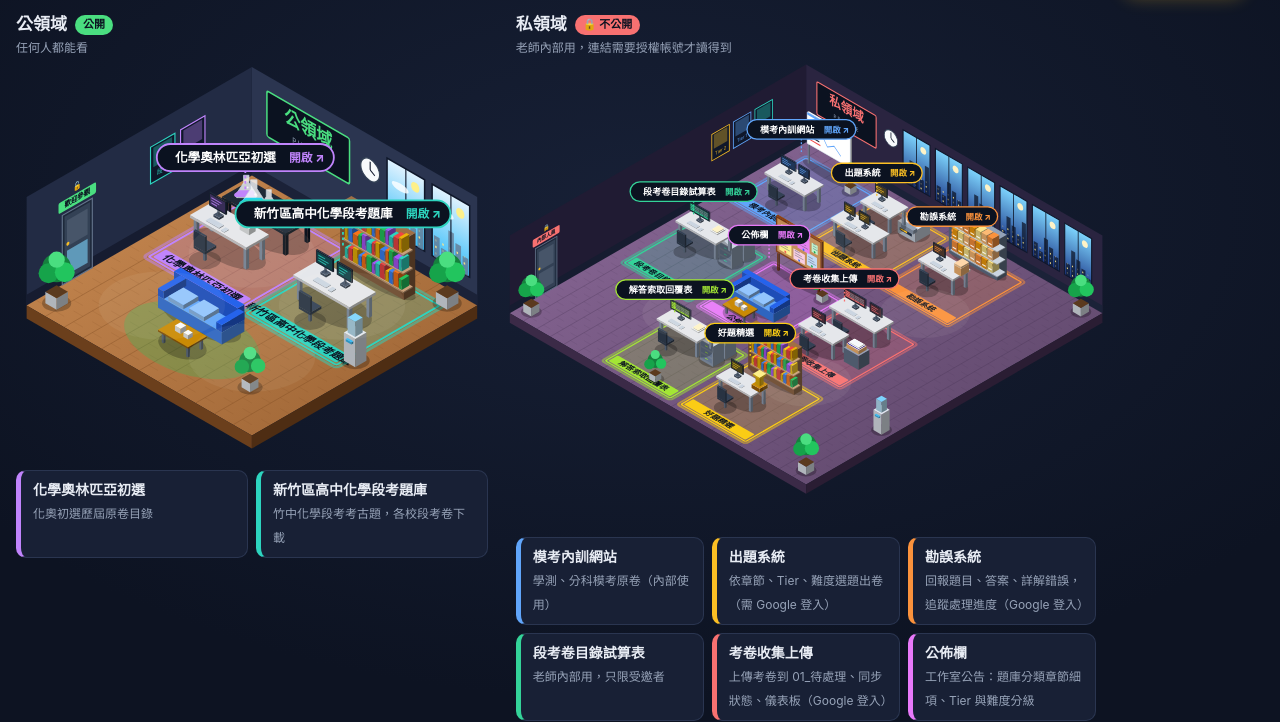
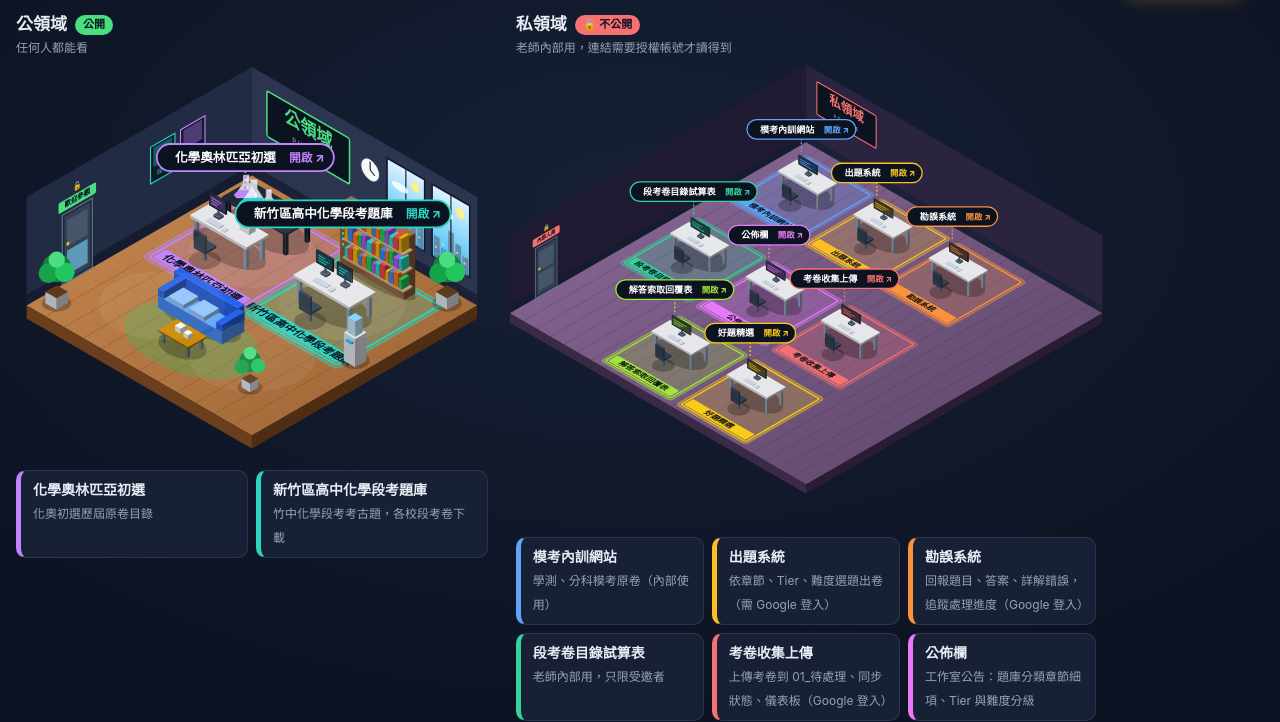
Before and after one commit to easontseng56/qbank, a plain HTML site: page hub/index.html in a window 1280 px wide. Shown: the part 86-808 px from the top of the page. Drawn offline with Linux system fonts and the light colour scheme.

Commit message:
入口頁私領域改簡潔造型：拿掉窗、時鐘、海報、盆栽與飲水機，每個工作區只放一張桌子
Co-Authored-By: Claude Opus 5.5 <noreply@anthropic.com>
Claude-Session: https://claude.ai/code/session_01XKt1oQuTp2LFrNgw7s1zBs

```diff
--- a/hub/index.html
+++ b/hub/index.html
@@ -254,7 +254,7 @@ function buildRoom(key){
   if(key==="pub"){el("stop",{offset:"0","stop-color":"#38bdf8"},sky);el("stop",{offset:"1","stop-color":"#e0f2fe"},sky)}
   else{el("stop",{offset:"0","stop-color":"#1e3a8a"},sky);el("stop",{offset:"1","stop-color":"#7dd3fc"},sky)}
   const wallB=key==="pub"?"#2b3550":"#2a2440", wallL=key==="pub"?"#222b44":"#201b33";
-  const room=el("g",{});
+  const room=el("g",{}), SIMPLE=key==="pri";   // 私領域用簡潔造型：不放窗、時鐘、海報、盆栽，工作區只放一張桌子
   el("polygon",{points:pts([P(0,0,0),P(N,0,0),P(N,0,WH),P(0,0,WH)]),fill:wallB},room);
   el("polygon",{points:pts([P(0,0,0),P(0,N,0),P(0,N,WH),P(0,0,WH)]),fill:wallL},room);
   el("polygon",{points:pts([P(0,0,0),P(N,0,0),P(N,0,.5),P(0,0,.5)]),fill:"#1b2238"},room);
@@ -264,7 +264,7 @@ function buildRoom(key){
   el("rect",{x:.8,y:2.2,width:4.4,height:2.1,rx:.1,fill:"#0b1220",stroke:cfg.accent,"stroke-width":.08},bw);
   const lg=el("text",{x:3,y:-3.35,"text-anchor":"middle","font-size":.85,"font-weight":800,fill:cfg.accent},bt);lg.textContent=cfg.sign;
   const lg2=el("text",{x:3,y:-2.6,"text-anchor":"middle","font-size":.34,"letter-spacing":.08,fill:"#94a3b8"},bt);lg2.textContent=cfg.sub;
-  el("circle",{cx:6.3,cy:3.4,r:.5,fill:"#f8fafc",stroke:"#334155","stroke-width":.06},bw);
+  if(!SIMPLE){el("circle",{cx:6.3,cy:3.4,r:.5,fill:"#f8fafc",stroke:"#334155","stroke-width":.06},bw);
   el("line",{x1:6.3,y1:3.4,x2:6.3,y2:3.78,stroke:"#0f172a","stroke-width":.06},bw);el("line",{x1:6.3,y1:3.4,x2:6.55,y2:3.25,stroke:"#0f172a","stroke-width":.06},bw);
   for(let i=7.2;i<N-.6;i+=2.4){
     el("rect",{x:i,y:1.1,width:2,height:3.3,fill:`url(#${key}sky)`,stroke:"#0f172a","stroke-width":.08},bw);
@@ -273,12 +273,12 @@ function buildRoom(key){
     el("line",{x1:i+1,y1:1.1,x2:i+1,y2:4.4,stroke:"#0f172a","stroke-width":.06},bw);
     el("circle",{cx:i+1.5,cy:3.8,r:.22,fill:key==="pub"?"#fef08a":"#fef3c7"},bw);
     if(key==="pub")el("ellipse",{cx:i+.7,cy:3.4,rx:.45,ry:.18,fill:"#fff",opacity:.8},bw);
-  }
+  }}
   bw.appendChild(bt);
   // 左牆：海報
   const lw=el("g",{transform:leftT},room), lt=el("g",{transform:"scale(-1,-1)"});
   const posters=key==="pub"?[[2.5,"#c084fc","化奧"],[4.1,"#2dd4bf","段考"]]:[[2.5,"#2dd4bf","Tier 0"],[4.1,"#60a5fa","Tier 1"],[5.7,"#fbbf24","Tier 2"]];
-  posters.forEach(([y,c,txt])=>{
+  if(!SIMPLE)posters.forEach(([y,c,txt])=>{
     el("rect",{x:y,y:2.3,width:1.3,height:1.7,fill:"#0f172a",stroke:c,"stroke-width":.06},lw);
     el("rect",{x:y+.15,y:3.0,width:1,height:.9,fill:c,opacity:.35},lw);
     const t=el("text",{x:-(y+.65),y:-2.55,"text-anchor":"middle","font-size":.3,fill:c},lt);t.textContent=txt;
@@ -288,7 +288,7 @@ function buildRoom(key){
   el("polygon",{points:pts([P(0,0),P(N,0),P(N,N),P(0,N)]),fill:`url(#${key}floor)`},room);
   const lineC=key==="pub"?"#7c4a22":"#3f2d4d";
   for(let i=1;i<N;i++)el("line",{x1:P(i,0)[0],y1:P(i,0)[1],x2:P(i,N)[0],y2:P(i,N)[1],stroke:lineC,opacity:.5,"stroke-width":.8},room);
-  for(let j=0;j<N;j+=.5){for(let i=((j*2)%2)?0:.5;i<N;i+=1)el("line",{x1:P(i,j)[0],y1:P(i,j)[1],x2:P(i+.5,j)[0],y2:P(i+.5,j)[1],stroke:lineC,opacity:.25,"stroke-width":.6},room)}
+  if(!SIMPLE)for(let j=0;j<N;j+=.5){for(let i=((j*2)%2)?0:.5;i<N;i+=1)el("line",{x1:P(i,j)[0],y1:P(i,j)[1],x2:P(i+.5,j)[0],y2:P(i+.5,j)[1],stroke:lineC,opacity:.25,"stroke-width":.6},room)}
   el("polygon",{points:pts([P(0,N),P(N,N),P(N,N,-.6),P(0,N,-.6)]),fill:key==="pub"?"#6b3f1c":"#3b2a47"},room);
   el("polygon",{points:pts([P(N,0),P(N,N),P(N,N,-.6),P(N,0,-.6)]),fill:key==="pub"?"#4e2d13":"#2a1d33"},room);
   door(room,N-3.5,cfg.accent,key==="pub"?"歡迎參觀":"內部人員",key!=="pub");
@@ -317,7 +317,8 @@ function buildRoom(key){
     rug(a,x,y,w,d,s.color,s.name);
     const rq=el("g",{transform:floorT},a);el("rect",{class:"ring",x:x-.15,y:y-.15,width:w+.3,height:d+.3,rx:.2},rq);
     const lift=el("g",{class:"lift"},a);
-    PROPS[s.prop](lift,x,y,s.color);
+    if(SIMPLE){desk(lift,x+.9,y+1.6,3,1.4);monitor(lift,x+1.6,y+1.7,1.12,s.color,1.4);keyboard(lift,x+1.9,y+2.5,1.12);chair(lift,x+2.1,y+3.3)}
+    else PROPS[s.prop](lift,x,y,s.color);
     // 名牌：浮在工作區上方，滑過才出現（觸控裝置常駐）
     const c=P(x+w/2,y+d/2,4.4), bw=s.name.length*14+84;
     const b=el("a",{href:s.url,target:"_blank",rel:"noopener",class:"badge",tabindex:-1},badges);
@@ -337,10 +338,8 @@ function buildRoom(key){
     const q=el("g",{transform:floorT},lounge);el("ellipse",{cx:6,cy:9.2,rx:3,ry:2,fill:"#22c55e",opacity:.28},q);
     sofa(lounge,3.6,7.4,3.4);coffeeTable(lounge,5.2,9.2);
     plant(lounge,N-1.2,.4,true);plant(lounge,.4,N-1.2,true);plant(lounge,9.5,9.6);waterCooler(lounge,N-1,5.5);
-  }else{
-    plant(lounge,N-1.2,.4,true);plant(lounge,.4,N-1.2,true);plant(lounge,N-1.2,N-1.2,true);plant(lounge,9.4,N-1.4);waterCooler(lounge,N-1,15.4);
   }
-  [[N*.3,N*.3],[N*.7,N*.3],[N*.3,N*.7],[N*.7,N*.7]].forEach(([x,y])=>{const c=P(x,y,0);el("ellipse",{cx:c[0],cy:c[1],rx:70,ry:38,fill:"#fff7ed",opacity:.06})});
+  if(!SIMPLE)[[N*.3,N*.3],[N*.7,N*.3],[N*.3,N*.7],[N*.7,N*.7]].forEach(([x,y])=>{const c=P(x,y,0);el("ellipse",{cx:c[0],cy:c[1],rx:70,ry:38,fill:"#fff7ed",opacity:.06})});
   svg.appendChild(badges);
   // 清單
   const list=root.querySelector(".list");
```
